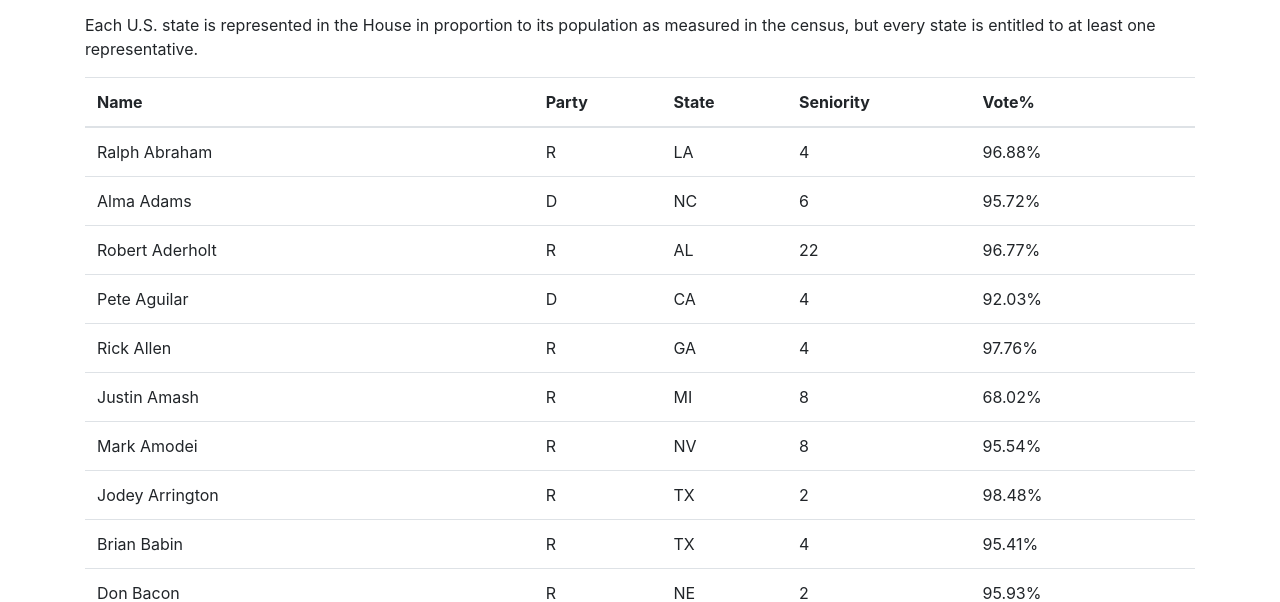
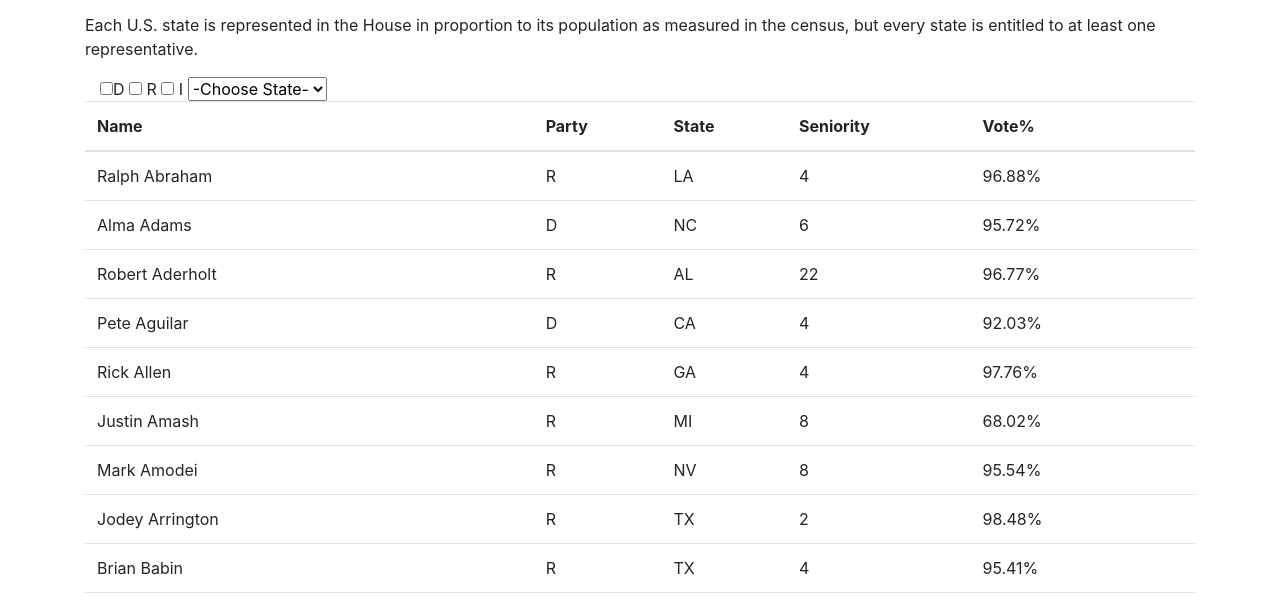
Before and after one commit to noumanch/TGIF, a plain HTML site: page house-starter-page.html in a window 1280 px wide. Shown: the part 201-803 px from the top of the page. Drawn offline with nearby package versions, Linux system fonts and the light colour scheme.

Commit message:
adding filters

```diff
--- a/home-starter-page.html
+++ b/home-starter-page.html
@@ -1,40 +1,29 @@
 <!DOCTYPE html>
 <html lang="en">
     <head>
+    <link rel="stylesheet" href="https://stackpath.bootstrapcdn.com/bootstrap/4.1.3/css/bootstrap.min.css" integrity="sha384-MCw98/SFnGE8fJT3GXwEOngsV7Zt27NXFoaoApmYm81iuXoPkFOJwJ8ERdknLPMO" crossorigin="anonymous">
 
 </head>
 
-    <body>
-         <nav>
-          <div>
-            <div>
-              <a href="#">TGIF</a>
-            </div>
-            <ul >
-              <li><a href="#">Home</a></li>
-              <li >
-                <a href="#">Congress 113</a>
-                <ul >
-                  <li><a href="#">Senate</a></li>
-                  <li><a href="#">House</a></li>
+<body class="container">
+    <nav class="navbar navbar-expand-lg navbar-light bg-light">
+        <a class="navbar-brand" href="https://www.whitehouse.gov/the_press_office/TransparencyandOpenGovernment">TGIF</a>
+        <a class="nav-link" href="home-starter-page.html">Home</a>
+        <a class="nav-link dropdown-toggle" href="#" id="navbarDropdown" role="button" data-toggle="dropdown" aria-haspopup="true" aria-expanded="false">Congress 113</a>
+        <ul class="dropdown-menu" aria-labelledby="navbarDropdown">
+            <li class="dropdown-item"><a href="senate-starter-page.html">Senate</a></li>
+            <li class="dropdown-item"><a href="house-starter-page.html">House</a></li>
         </ul>
-              </li>
-            </ul>
-          </div>
     </nav>
 
 
     <header>
-            <div>
-            	<p>https://www.whitehouse.gov/the_press_office/TransparencyandOpenGovernment</p>
-
-            </div>
     </header>
     <!--Table container-->
     <div>
         <h2>About Us</h2>
         <p>Openness, accountability, and honesty define government transparency. In a free society, transparency is government's obligation to share information with citizens. It is at the heart of how citizens hold their public officials accountable. Here at TGIF we believe that government should be transparent.</p>
-            <p>Governments exist to serve the people. Information on how officials conduct the public business and spend taxpayer money must be readily available and easily understood. This transparency allows good and just governance.  Transparency promotes accountability and provides information for citizens about what their Government is doing.</p>
+        <p>Governments exist to serve the people. Information on how officials conduct the public business and spend taxpayer money must be readily available and easily understood. This transparency allows good and just governance. Transparency promotes accountability and provides information for citizens about what their Government is doing.</p>
         <p>We also believe that government should be participatory. Public engagement enhances the Government's effectiveness and improves the quality of its decisions. Knowledge is widely dispersed in society, and public officials benefit from having access to that dispersed knowledge. We invite you to use our site to become actively engaged in American government.</p>
         <p>TGIF works to disclose information in forms that the public can readily find and use. We solicit public feedback to identify information of greatest use to the public.</p>
 
@@ -49,5 +38,8 @@
 
 
     </div>
+    <script src="https://code.jquery.com/jquery-3.3.1.slim.min.js" integrity="sha384-q8i/X+965DzO0rT7abK41JStQIAqVgRVzpbzo5smXKp4YfRvH+8abtTE1Pi6jizo" crossorigin="anonymous"></script>
+    <script src="https://cdnjs.cloudflare.com/ajax/libs/popper.js/1.14.3/umd/popper.min.js" integrity="sha384-ZMP7rVo3mIykV+2+9J3UJ46jBk0WLaUAdn689aCwoqbBJiSnjAK/l8WvCWPIPm49" crossorigin="anonymous"></script>
+    <script src="https://stackpath.bootstrapcdn.com/bootstrap/4.1.3/js/bootstrap.min.js" integrity="sha384-ChfqqxuZUCnJSK3+MXmPNIyE6ZbWh2IMqE241rYiqJxyMiZ6OW/JmZQ5stwEULTy" crossorigin="anonymous"></script>
 </body>
 </html>
--- a/house-starter-page.html
+++ b/house-starter-page.html
@@ -1,5 +1,6 @@
 <!DOCTYPE html>
 <html lang="en">
+
 <head>
   <link rel="stylesheet" href="https://stackpath.bootstrapcdn.com/bootstrap/4.1.3/css/bootstrap.min.css" integrity="sha384-MCw98/SFnGE8fJT3GXwEOngsV7Zt27NXFoaoApmYm81iuXoPkFOJwJ8ERdknLPMO" crossorigin="anonymous">
 
@@ -7,19 +8,53 @@
 
 <body class="container">
   <nav class="navbar navbar-expand-lg navbar-light bg-light">
-            <a class="navbar-brand" href="#">TGIF</a>
-            <a class="nav-link" href="#">Home</a>
+    <a class="navbar-brand" href="https://www.whitehouse.gov/the_press_office/TransparencyandOpenGovernment">TGIF</a>
+    <a class="nav-link" href="home-starter-page.html">Home</a>
     <a class="nav-link dropdown-toggle" href="#" id="navbarDropdown" role="button" data-toggle="dropdown" aria-haspopup="true" aria-expanded="false">Congress 113</a>
     <ul class="dropdown-menu" aria-labelledby="navbarDropdown">
-                <li class="dropdown-item"><a href="#">Senate</a></li>
-                <li class="dropdown-item"><a href="#">House</a></li>
+      <li class="dropdown-item"><a href="senate-starter-page.html">Senate</a></li>
+      <li class="dropdown-item"><a href="house-starter-page.html">House</a></li>
     </ul>
   </nav>
   <!--Table container-->
   <div>
     <h2>Congressmen</h2>
-            <p>The major power of the House is to pass federal legislation that affects the entire country, although its bills must also be passed by the Senate and further agreed to by the U.S. President before becoming law (unless both the House and Senate re-pass the legislation with a two-thirds majority in each chamber). The House has some exclusive powers: the power to initiate revenue bills, to impeach officials (impeached officials are subsequently tried in the Senate), and to elect the U.S. President in case there is no majority in the Electoral College.</p>
+    <p>The major power of the House is to pass federal legislation that affects the entire country, although its bills must also be passed by the Senate and further agreed to by the U.S. President before becoming law (unless both the House and
+      Senate re-pass the legislation with a two-thirds majority in each chamber). The House has some exclusive powers: the power to initiate revenue bills, to impeach officials (impeached officials are subsequently tried in the Senate), and to elect
+      the U.S. President in case there is no majority in the Electoral College.</p>
     <p>Each U.S. state is represented in the House in proportion to its population as measured in the census, but every state is entitled to at least one representative. </p>
+    <div id="app" class="container">
+      <div style="display:inline;">
+        <input class="getInfo" value="D" type="checkbox" onclick="getCheckboxes()">D
+        <input class="getInfo" value="R" type="checkbox" onclick="getCheckboxes()"> R
+        <input class="getInfo" value="I" type="checkbox" onclick="getCheckboxes()"> I
+      </div>
+      <div style="display: inline-block">
+        <form name=" filter" id="FilterForm" action="" method="">
+          <select id="state-filter" class="filter" v-on:change="filter">
+            <option value="all">-Choose State-</option>
+            <option value="TN">TN</option>
+            <option value="NH">NH</option>
+            <option value="WI">WI</option>
+            <option value="WY">WY</option>
+            <option value="MT">MT</option>
+            <option value="AK">AK</option>
+            <option value="CO">CO</option>
+            <option value="CT">CT</option>
+            <option value="MO">MO</option>
+            <option value="NJ">NJ</option>
+            <option value="AR">AR</option>
+            <option value="CA">CA</option>
+            <option value="OH">OH</option>
+            <option value="NC">NC</option>
+            <option value="WA">WA</option>
+            <option value="MD">MD</option>
+            <option value="DE">DE</option>
+          </select>
+        </form>
+
+      </div>
+    </div>
     <table class="table">
       <theader>
         <th>Name</th>
@@ -41,4 +76,5 @@
   <script src="https://cdnjs.cloudflare.com/ajax/libs/popper.js/1.14.3/umd/popper.min.js" integrity="sha384-ZMP7rVo3mIykV+2+9J3UJ46jBk0WLaUAdn689aCwoqbBJiSnjAK/l8WvCWPIPm49" crossorigin="anonymous"></script>
   <script src="https://stackpath.bootstrapcdn.com/bootstrap/4.1.3/js/bootstrap.min.js" integrity="sha384-ChfqqxuZUCnJSK3+MXmPNIyE6ZbWh2IMqE241rYiqJxyMiZ6OW/JmZQ5stwEULTy" crossorigin="anonymous"></script>
 </body>
+
 </html>
--- a/script/main.js
+++ b/script/main.js
@@ -1,31 +1,89 @@
-var localData = this.data;
+var statistics = {
+  "Democrats": [],
+  "Republicans": [],
+  "Independents": [],
+  "name": "",
+  "novotemissed": "",
+  "pervotemissed": ""
+}
+
+function callingAllFunction() {
+  createTable();
+  //  membersInEachParty()
+}
+callingAllFunction()
 
 function createTable() {
-    let membersData = this.data.results[0].members;
-            let mainDiv = document.getElementById("senate-data");
-    for (i = 0; i < membersData.length; i++) {
-        let tr = document.createElement('tr');
-        mainDiv.append(tr)
-        let name = document.createElement('td');
-        tr.append(name);
-        name.innerHTML = membersData[i].first_name + " " + membersData[i].last_name;
-        let party = document.createElement('td');
-        tr.append(party);
-        party.innerHTML= membersData[i].party;
-        let state = document.createElement('td');
-        tr.append(state);
-        state.innerHTML= membersData[i].state;
-        let year = document.createElement('td');
-        tr.append(year);
-        year.innerHTML= membersData[i].seniority;
-        let percent= document.createElement('td');
-        tr.append(percent);
-        percent.innerHTML=membersData[i].votes_with_party_pct + "%";
+  let membersData = data.results[0].members;
+  for (i = 0; i < membersData.length; i++) {
+    var name = membersData[i].first_name + " " + membersData[i].last_name;
+    var party = membersData[i].party;
+    var state = membersData[i].state;
+    var percentOfVote = membersData[i].votes_with_party_pct + "%";
+    var year = membersData[i].seniority;
 
+    let mainDiv = document.getElementById("senate-data");
+    let tr = document.createElement('tr');
+    mainDiv.append(tr)
 
-
+    switch (data.results[0].members[i].party) {
+      case "D":
+        statistics.Democrats.push(data.results[0].members[i])
+        break;
+      case "R":
+        statistics.Republicans.push(data.results[0].members[i])
+        break;
+      case "I":
+        statistics.Independents.push(data.results[0].members[i])
     }
 
+    let nametd = document.createElement('td');
+    nametd.innerHTML = name;
+    tr.append(nametd);
+    let partytd = document.createElement('td');
+    partytd.innerHTML = party;
+    tr.append(partytd);
+    let statetd = document.createElement('td');
+    statetd.innerHTML = state;
+    tr.append(statetd);
+    let yeartd = document.createElement('td');
+    yeartd.innerHTML = year;
+    tr.append(yeartd);
+    console.log(yeartd)
+    let percenttd = document.createElement('td');
+    percenttd.innerHTML = percentOfVote;
+    tr.append(percenttd);
+
+    console.log(statistics)
+
+  }
+}
+
+function createfilter() {
+
+  var allDems = document.getElementById(congress).rows;
+
+  var currentstate = document.getElementById("state-filter").value;
+  var checkedCbx = getCheckboxes();
+  for (var i = 0; i < allDems.length; i++) {
+    console.log(checkedCbx)
+    if ((checkedCbx.includes(allDems[i].classList[0]) || checkedCbx.length == 0) && (currentstate == (allDems[i].classList[2]) || currentstate == "")) {
+      allDems[i].style.display = "table-row";
+    } else {
+      allDems[i].style.display = "none";
+    }
+  }
 
 }
-createTable();
+
+function getCheckboxes() {
+  var checks = [];
+  var checkboxes = document.getElementsByClassName("getinfo");
+  var testarray = Array.prototype.slice.call(checkboxes)
+  for (var i = 0; i < testarray.length; i++) {
+    if (testarray[i].checked) {
+      checks.push(testarray[i].value)
+    }
+  }
+  return checks;
+}
```
Also changed, not shown: senate-starter-page.html (+15 -8 lines). Lines whose indentation alone changed are shown as unchanged.
